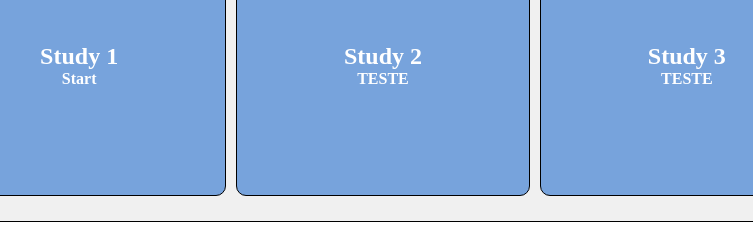
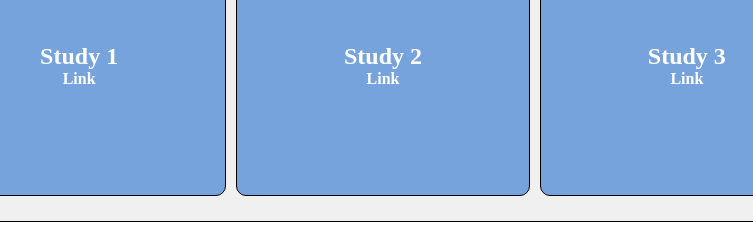
Before and after one commit to IsaqueES/DataBaseStudy, a plain HTML site: page index.html in a window 1280 px wide. Shown: the part 346-586 px from the top of the page, 257-1010 px from the left. Drawn offline with Linux system fonts and the light colour scheme.

Commit message:
Update study sections in index.html to replace placeholder text with links

```diff
--- a/index.html
+++ b/index.html
@@ -22,18 +22,18 @@
       <div id="study1" class="studybox">
         <a href="">
           <h2>Study 1</h2>
-          <p>Start</p>
+          <p>Link</p>
         </a>
       </div>
 
       <div id="study2" class="studybox">
         <h2>Study 2</h2>
-        <p>TESTE</p>
+        <p>Link</p>
       </div>
 
       <div id="study3" class="studybox">
         <h2>Study 3</h2>
-        <p>TESTE</p>
+        <p>Link</p>
       </div>
     </div>
   </body>
```
